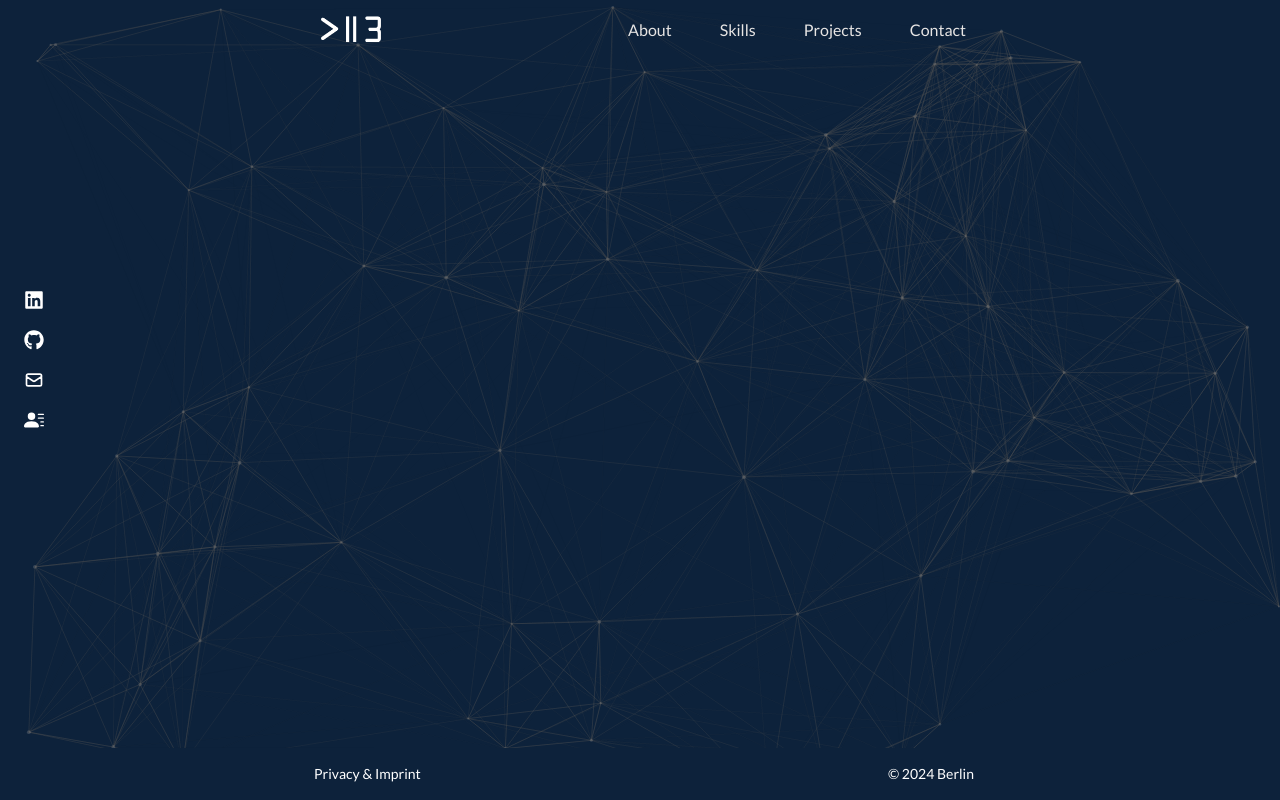
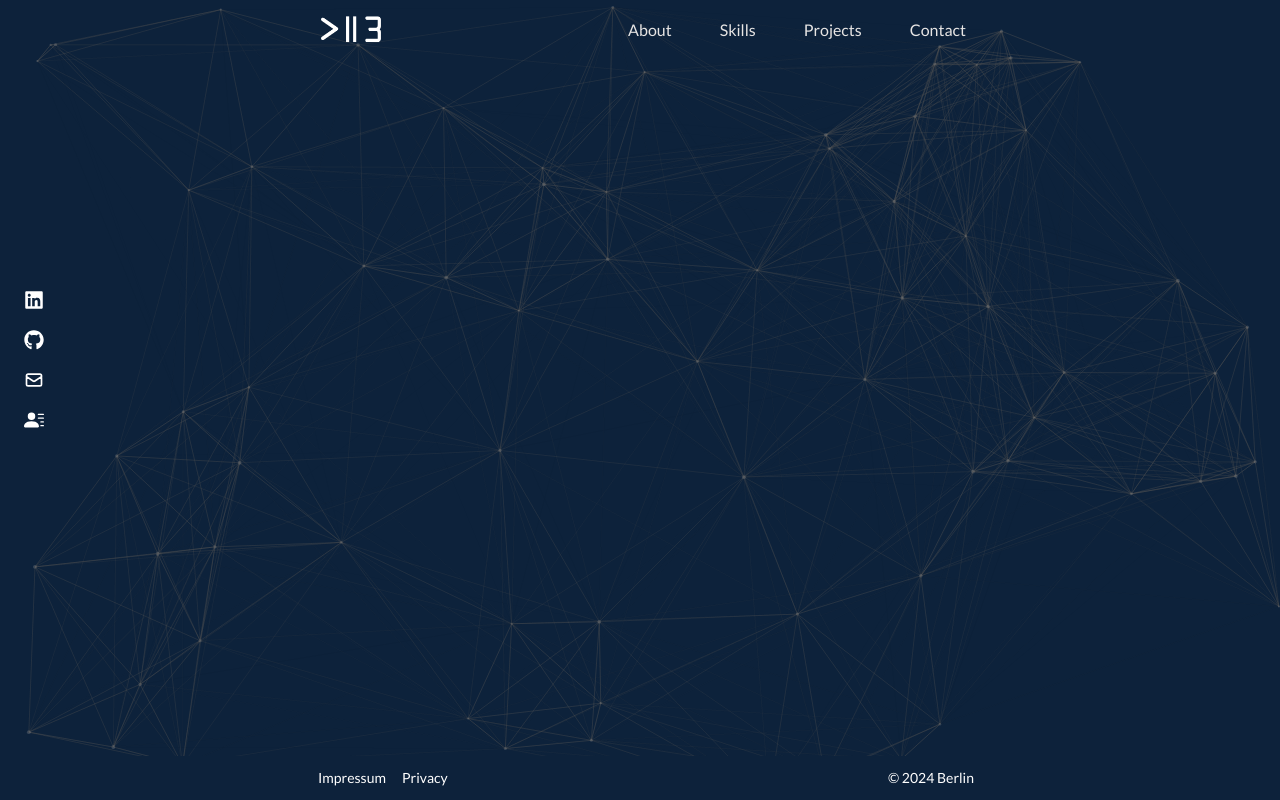
Before and after one commit to krisbaranski/portfolio, a React (Create React App) app: page /footer in a window 1280 px wide. Built offline with nearby package versions, Linux system fonts and the light colour scheme.

Commit message:
style: reposition links

```diff
--- a/src/components/Footer.js
+++ b/src/components/Footer.js
@@ -14,17 +14,25 @@ const Footer = () => {
       onScroll={changeColor}
       className={
         color
-          ? 'fixed w-full bottom-8 sm:bottom-0 bg-[#f0f0f010] flex justify-between md:justify-center content-between items-center sm:py-2 text-white backdrop-blur-lg z-20'
-          : 'fixed w-full bottom-8 sm:bottom-0 bg-[#0d223b] flex justify-between md:justify-center content-between items-center sm:py-2 mx-auto text-white z-20'
+          ? 'fixed w-full bottom-8 py-2 sm:bottom-0 bg-[#f0f0f010] flex justify-between md:justify-center content-between items-center sm:py-2 text-white backdrop-blur-lg z-20'
+          : 'fixed w-full bottom-8 py-2 sm:bottom-0 bg-[#0d223b] flex justify-between md:justify-center content-between items-center sm:py-2 mx-auto text-white z-20'
       }
     >
       <div className="w-[700px] flex flex-row justify-between items-center text-xs md:text-sm">
-        <Link
-          to="/imprint"
-          className="relative left-4 cursor-pointer p-2 rounded hover:bg-white hover:text-[#264e86]"
-        >
-          Privacy & Imprint
-        </Link>
+        <div className="m-1">
+          <Link
+            to="/impressum"
+            className="relative left-4 cursor-pointer p-2 rounded hover:bg-white hover:text-[#264e86]"
+          >
+            Impressum
+          </Link>
+          <Link
+            to="/policy"
+            className="relative left-4 cursor-pointer p-2 rounded hover:bg-white hover:text-[#264e86]"
+          >
+            Privacy
+          </Link>
+        </div>
         <p className="relative right-10 md:right-4 flex flex-col justify-center items-center text-white z-30">
           © {new Date().getFullYear()} Berlin
         </p>
```
